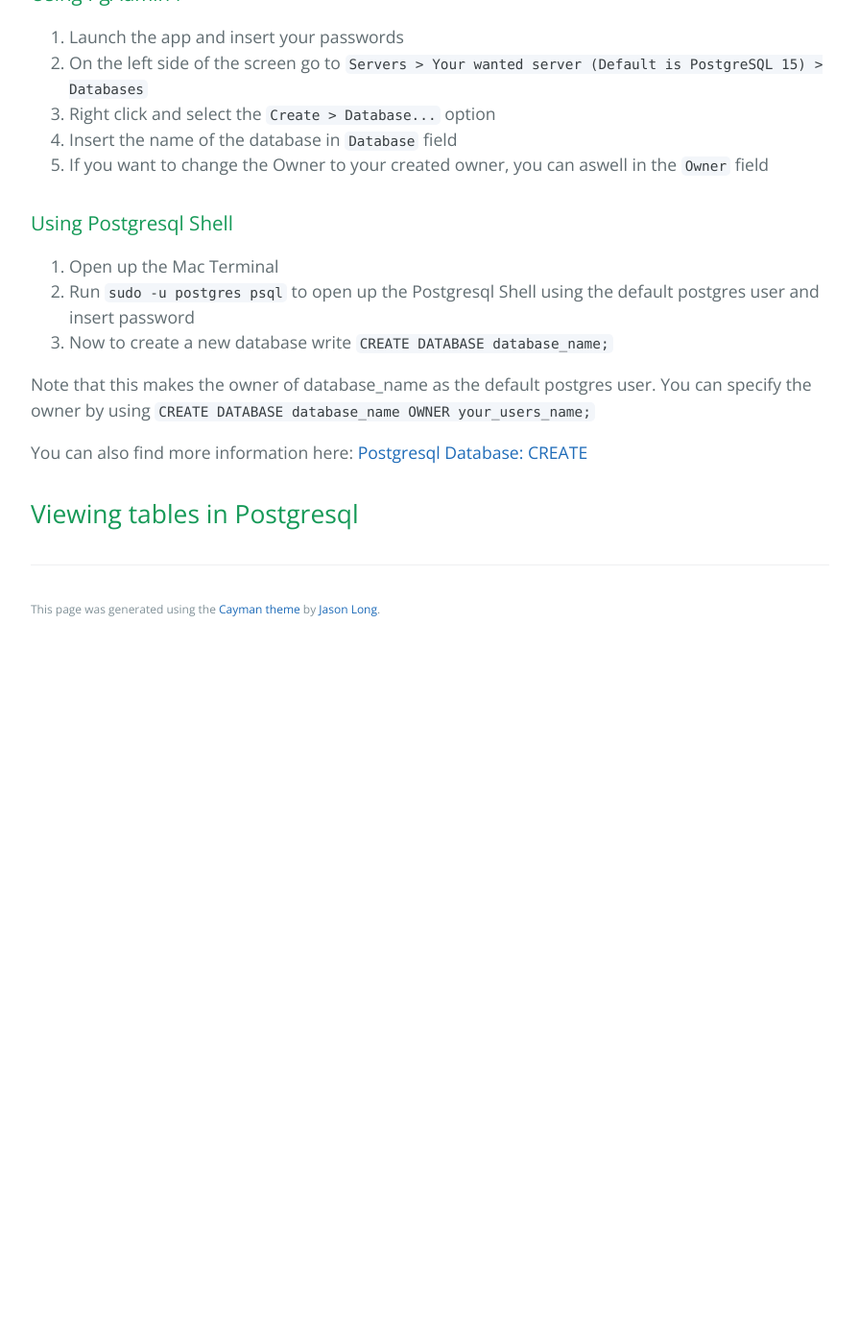
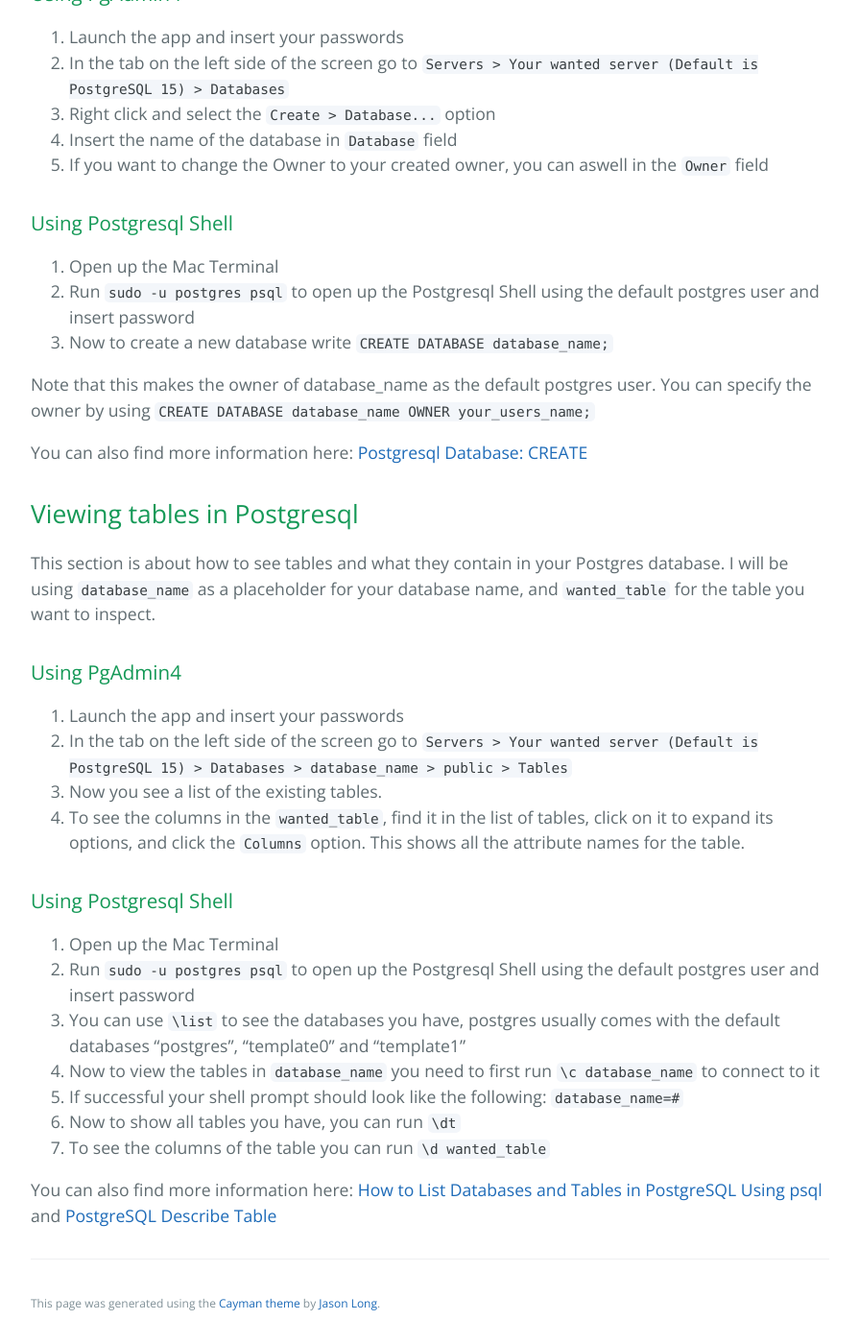
Before and after one commit to learning-software-engineering/learning-software-engineering.github.io, a Jekyll site: the page built from Topics/Tech_Stacks/Setup_and_Run_Postgresql_Locally_Mac.md, in a window 1280 px wide and 1400 px high, scrolled down 3283 px. Shown: the whole window at 96% size, without its empty margins (192-1087 px from the left). Built offline with Jekyll 4.4.1, drawn with Linux system fonts in a browser that asks for light colours; our own code applies the rules of GitHub Pages for plain Markdown files; before the commit the page ends 3960 px from its top, so only the background shows below that; some of the changed text lies outside the part shown.

Commit message:
Finished section 4

````diff
--- a/Topics/Tech_Stacks/Setup_and_Run_Postgresql_Locally_Mac.md
+++ b/Topics/Tech_Stacks/Setup_and_Run_Postgresql_Locally_Mac.md
@@ -2,12 +2,12 @@
 
 ## Description
 This document provides instructions on how to setup postgresql locally on your mac using two methods, the first being through pgAdmin4 and the second being through the terminal. Below please find an overview of what is covered in this document:
-1. Downloading Postgresql and PgAdmin
-2. Creation of a user in Postgresql
-3. Creation of a database with owner of "user" in Postgresql
-4. Instructions on how to see tables in your database
-5. Instructions on how to create tables in your database
-6. Instructions on how to delete tables in your database
+1. [Downloading Postgresql and PgAdmin]
+2. [Creation of a user in Postgresql]
+3. [Creation of a database with owner of "user" in Postgresql]
+4. [Instructions on how to see tables in your database]
+5. [Instructions on how to create tables in your database]
+6. [Instructions on how to delete tables in your database]
 
 ## Downloading Postgresql and PgAdmin
 To be able to setup Postgresql locally we first need to download it. First we check to see if we already have Postgresql installed by running: ```psql --version``` in the command line. This would return the version of Postgres if you have it installed already, if you already have Postgresql installed and don't want to use PgAdmin then please move onto the next section. If not continue reading.
@@ -31,7 +31,7 @@
 ### Using PgAdmin4
 1. Launch up PgAdmin4
 2. Insert the password you used in the installer in the previous section.
-3. On the left side of the screen, go to ```Servers > Your wanted server (Default is PostgreSQL 15) > Login/Group Roles```
+3. In the tab on the left side of the screen, go to ```Servers > Your wanted server (Default is PostgreSQL 15) > Login/Group Roles```
 4. Right click and select the ```Create > Login/Group Role``` option
 5. You can insert the information you want for the User, click the Save option and you're done!
 
@@ -56,7 +56,7 @@
 
 ### Using PgAdmin4
 1. Launch the app and insert your passwords
-2. On the left side of the screen go to ```Servers > Your wanted server (Default is PostgreSQL 15) > Databases```
+2. In the tab on the left side of the screen go to ```Servers > Your wanted server (Default is PostgreSQL 15) > Databases```
 3. Right click and select the ```Create > Database...``` option
 4. Insert the name of the database in ```Database``` field
 5. If you want to change the Owner to your created owner, you can aswell in the ```Owner``` field
@@ -71,3 +71,21 @@
 You can also find more information here: [Postgresql Database: CREATE](https://www.tutorialspoint.com/postgresql/postgresql_create_database.htm)
 
 ## Viewing tables in Postgresql
+This section is about how to see tables and what they contain in your Postgres database. I will be using ```database_name``` as a placeholder for your database name, and ```wanted_table``` for the table you want to inspect.
+
+### Using PgAdmin4
+1. Launch the app and insert your passwords
+2. In the tab on the left side of the screen go to ```Servers > Your wanted server (Default is PostgreSQL 15) > Databases > database_name > public > Tables```
+3. Now you see a list of the existing tables.
+4. To see the columns in the ```wanted_table```, find it in the list of tables, click on it to expand its options, and click the ```Columns``` option. This shows all the attribute names for the table.
+
+### Using Postgresql Shell
+1. Open up the Mac Terminal
+2. Run ```sudo -u postgres psql``` to open up the Postgresql Shell using the default postgres user and insert password
+3. You can use ```\list``` to see the databases you have, postgres usually comes with the default databases "postgres", "template0" and "template1"
+4. Now to view the tables in ```database_name``` you need to first run ```\c database_name``` to connect to it
+5. If successful your shell prompt should look like the following: ```database_name=#```
+6. Now to show all tables you have, you can run ```\dt```
+7. To see the columns of the table you can run ```\d wanted_table```
+
+You can also find more information here: [How to List Databases and Tables in PostgreSQL Using psql](https://chartio.com/resources/tutorials/how-to-list-databases-and-tables-in-postgresql-using-psql/) and [PostgreSQL Describe Table](https://www.postgresqltutorial.com/postgresql-administration/postgresql-describe-table/)
````
